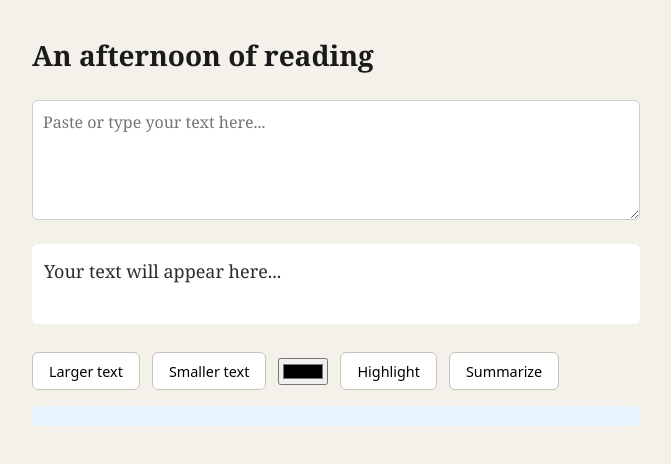
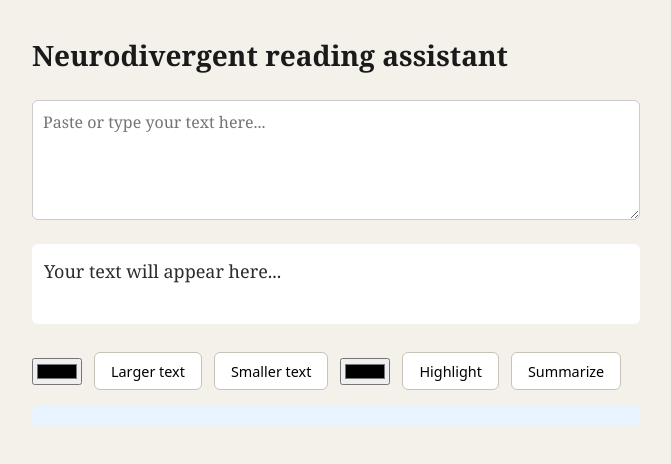
Before and after one commit to stefano-05/NDV-AI-Stefano.github.io, a plain HTML site: page index.html in a window 1280 px wide. Shown: the whole page, without its empty margins (304-975 px from the left). Drawn offline with Linux system fonts and the light colour scheme.

Commit message:
Update heading and add color input fields

```diff
--- a/index.html
+++ b/index.html
@@ -8,7 +8,7 @@
 </head>
 <body>
   <main>
-    <h1>An afternoon of reading</h1>
+    <h1>Neurodivergent reading assistant</h1>
 
     <!-- NEW: user input -->
     <textarea id="inputText" placeholder="Paste or type your text here..."></textarea>
@@ -19,6 +19,7 @@
     </p>
 
     <div class="controls">
+      <input type="color" id="textColor" title="Change text color">
       <button type="button" id="larger">Larger text</button>
       <button type="button" id="smaller">Smaller text</button>
 
```
